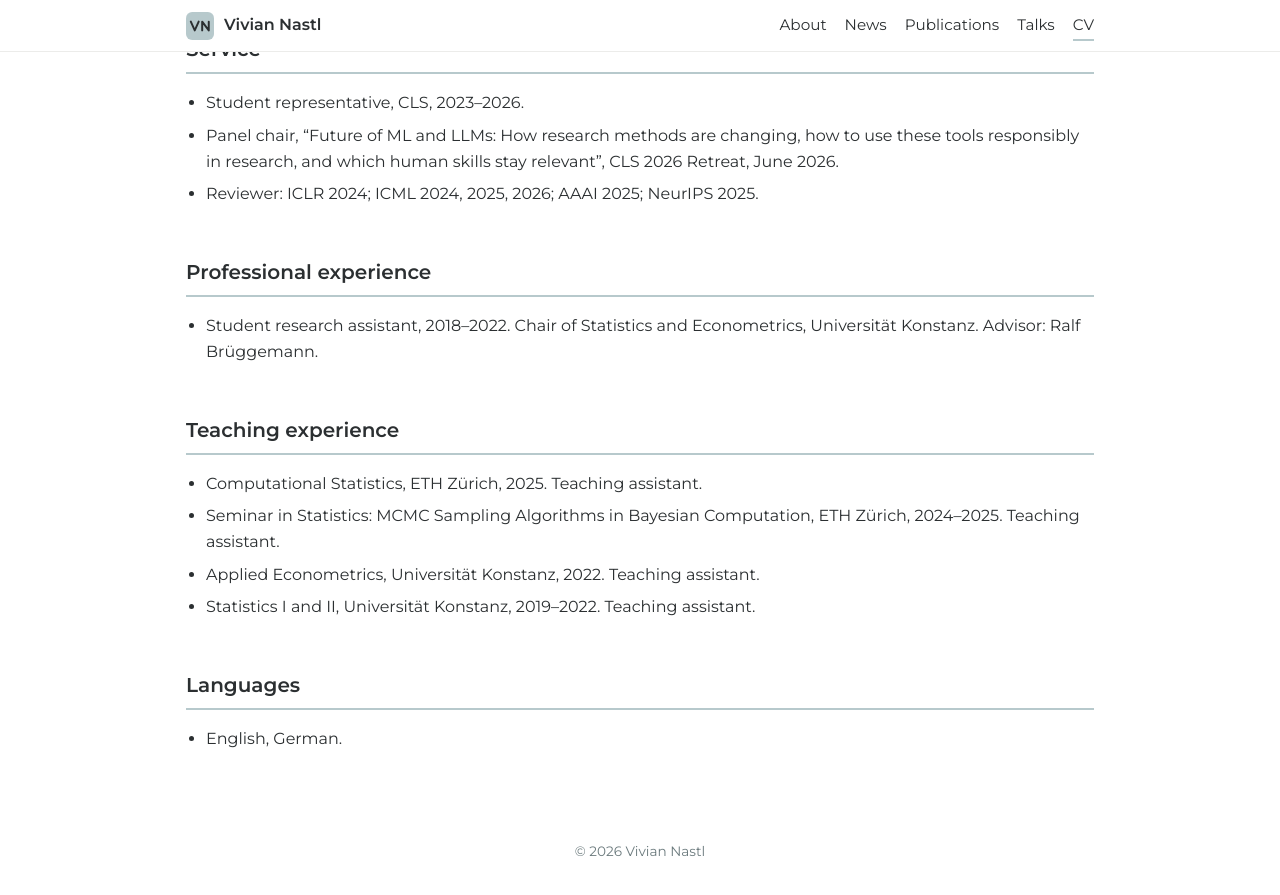
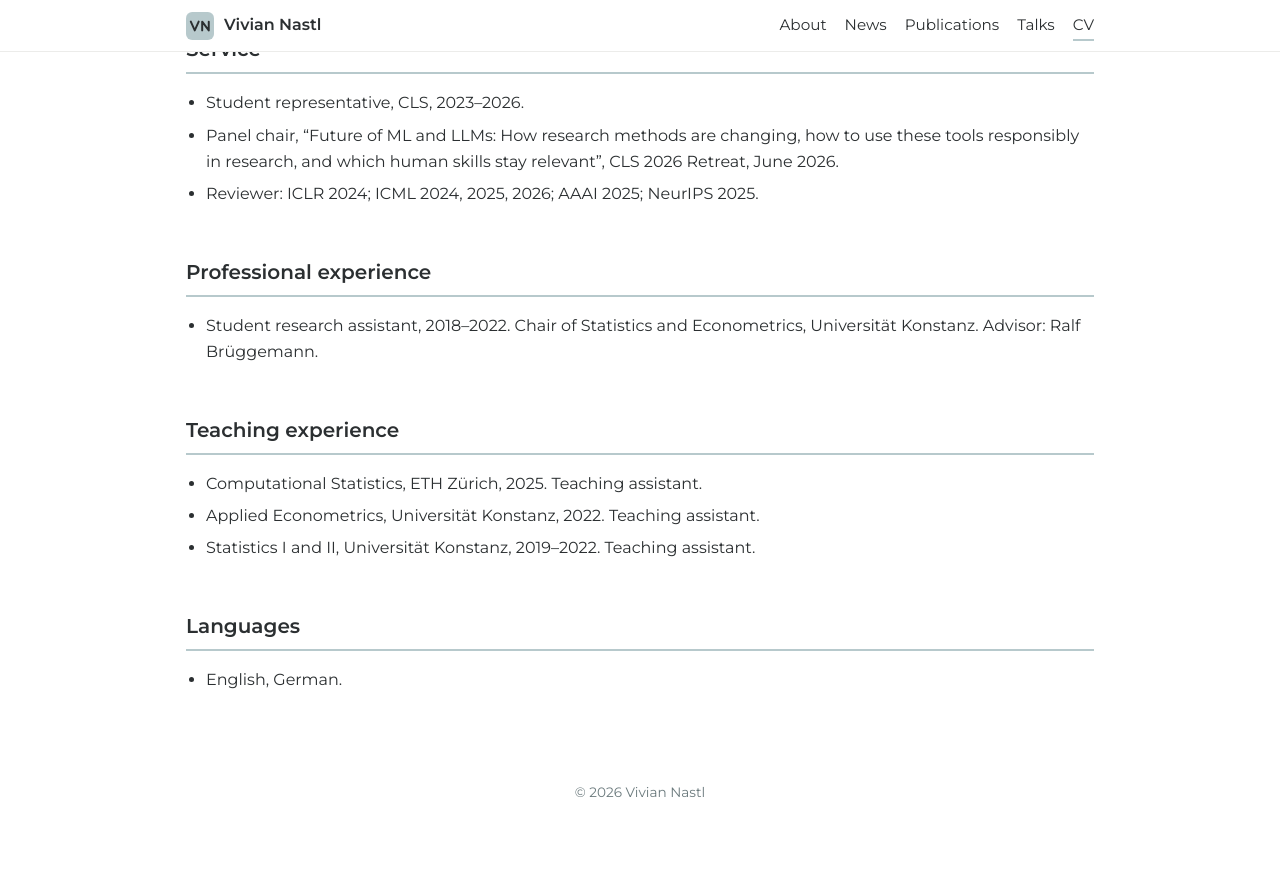
Before and after one commit to vnastl/vnastl.github.io, a Jekyll site: the page built from cv.md, in a window 1280 px wide and 900 px high, scrolled down 1145 px. Shown: the top 895 px of the window. Built offline with Jekyll 4.4.1, drawn with Linux system fonts in a browser that asks for light colours; after the commit the page ends 1986 px from its top, so only the background shows below that.

Commit message:
content(cv): no Seminar in Statistics entry
- cv.md: entry removed
- latex/cv.tex: entry removed; leading 12.2pt, parskip 3.4pt, section spacing 11pt/4pt to fill the page
- assets/cv_vivian_nastl.pdf: recompiled

```diff
--- a/cv.md
+++ b/cv.md
@@ -32,7 +32,6 @@ permalink: /cv/
 ## Teaching experience
 
 - Computational Statistics, ETH Zürich, 2025. Teaching assistant.
-- Seminar in Statistics: MCMC Sampling Algorithms in Bayesian Computation, ETH Zürich, 2024–2025. Teaching assistant.
 - Applied Econometrics, Universität Konstanz, 2022. Teaching assistant.
 - Statistics I and II, Universität Konstanz, 2019–2022. Teaching assistant.
 
```
Also changed, not shown: 2 other files.
